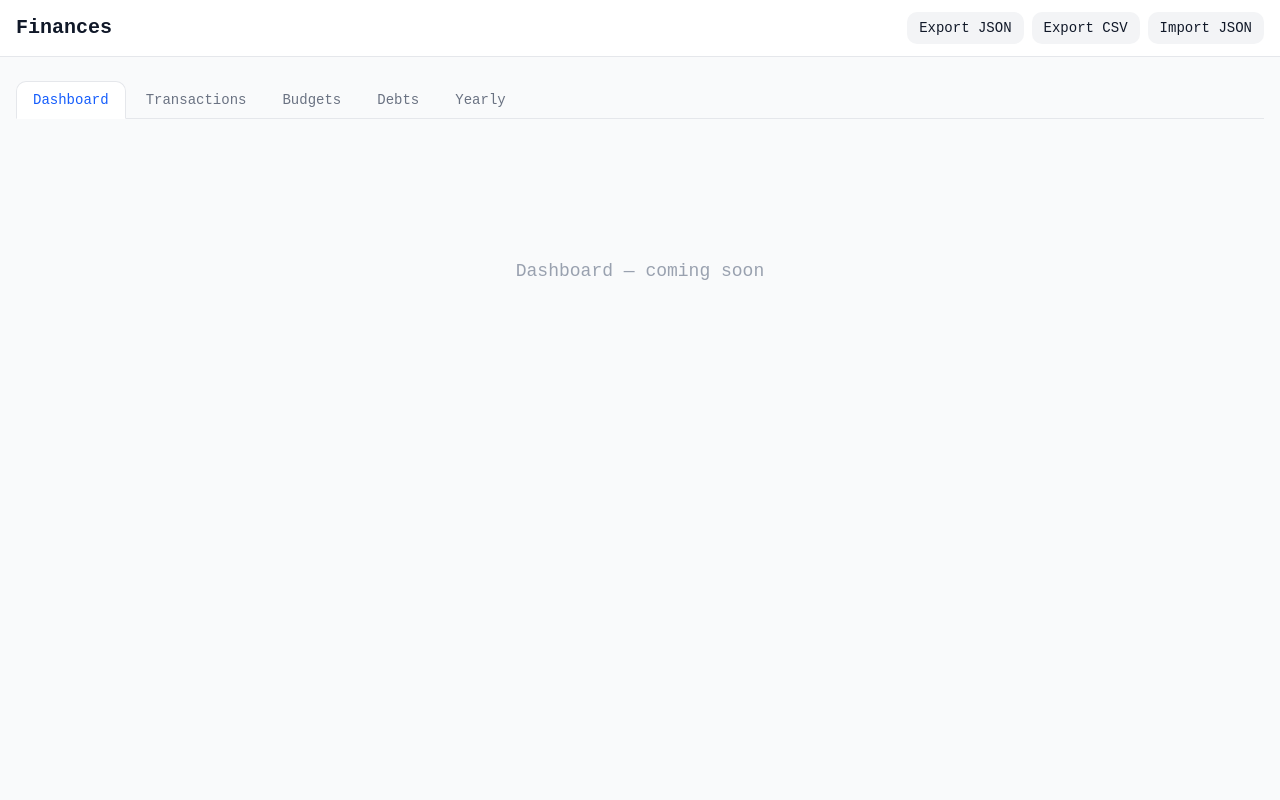
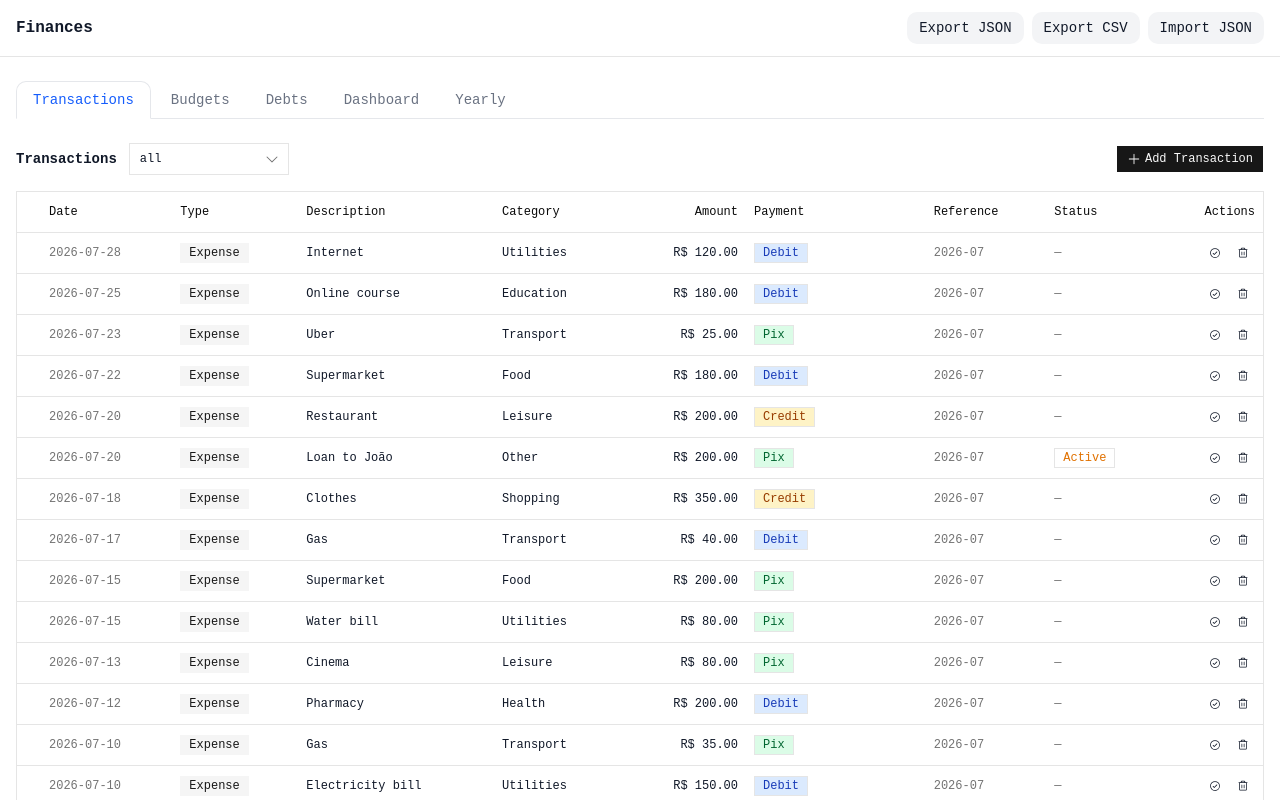
Before and after one commit to chances190/finances, a React (Vite) app: page / in a window 1280 px wide. Shown: the top 800 px of the page. Built offline with nearby package versions, Linux system fonts and the light colour scheme.

Commit message:
ui: transaction table with month filter, expandable installments, inline settle/delete

```diff
--- a/src/App.tsx
+++ b/src/App.tsx
@@ -1,32 +1,33 @@
 import { useState } from 'react'
 import ExportImport from './ui/components/Common/ExportImport'
 import Tabs from './ui/components/Common/Tabs'
+import TransactionTable from './ui/components/Transactions/TransactionTable'
 import { FinanceProvider } from './ui/context'
 
 const tabs = [
-  { key: 'dashboard', label: 'Dashboard' },
   { key: 'transactions', label: 'Transactions' },
   { key: 'budgets', label: 'Budgets' },
   { key: 'debts', label: 'Debts' },
+  { key: 'dashboard', label: 'Dashboard' },
   { key: 'yearly', label: 'Yearly' },
 ]
 
 function PagePlaceholder({ name }: { name: string }) {
   return (
-    <div className="flex items-center justify-center h-64 text-gray-400 text-lg">
+    <div className="flex items-center justify-center h-64 text-muted-foreground text-sm">
       {name} — coming soon
     </div>
   )
 }
 
 function AppShell() {
-  const [activeTab, setActiveTab] = useState('dashboard')
+  const [activeTab, setActiveTab] = useState('transactions')
 
   return (
-    <div className="min-h-screen bg-gray-50">
-      <header className="bg-white border-b border-gray-200 sticky top-0 z-40">
+    <div className="min-h-screen bg-background">
+      <header className="bg-card border-b border-border sticky top-0 z-40">
         <div className="max-w-7xl mx-auto px-4 py-3 flex items-center justify-between">
-          <h1 className="text-xl font-bold text-gray-900">Finances</h1>
+          <h1 className="text-base font-heading font-bold">Finances</h1>
           <ExportImport />
         </div>
       </header>
@@ -34,10 +35,10 @@ function AppShell() {
       <main className="max-w-7xl mx-auto px-4 py-6">
         <Tabs tabs={tabs} active={activeTab} onChange={setActiveTab} />
 
-        {activeTab === 'dashboard' && <PagePlaceholder name="Dashboard" />}
-        {activeTab === 'transactions' && <PagePlaceholder name="Transactions" />}
+        {activeTab === 'transactions' && <TransactionTable />}
         {activeTab === 'budgets' && <PagePlaceholder name="Budgets" />}
         {activeTab === 'debts' && <PagePlaceholder name="Debts" />}
+        {activeTab === 'dashboard' && <PagePlaceholder name="Dashboard" />}
         {activeTab === 'yearly' && <PagePlaceholder name="Yearly Overview" />}
       </main>
     </div>
--- /dev/null
+++ b/src/ui/components/Transactions/TransactionTable.tsx
@@ -0,0 +1,215 @@
+import {
+  CaretDownIcon,
+  CaretRightIcon,
+  CheckCircleIcon,
+  PlusIcon,
+  TrashIcon,
+} from '@phosphor-icons/react'
+import { useMemo, useState } from 'react'
+import { Badge } from '@/components/ui/badge'
+import { Button } from '@/components/ui/button'
+import {
+  Select,
+  SelectContent,
+  SelectItem,
+  SelectTrigger,
+  SelectValue,
+} from '@/components/ui/select'
+import {
+  Table,
+  TableBody,
+  TableCell,
+  TableHead,
+  TableHeader,
+  TableRow,
+} from '@/components/ui/table'
+import { PAYMENT_METHOD_LABELS, TRANSACTION_TYPE_LABELS } from '@/domain/constants'
+import type { Transaction } from '@/domain/entities'
+import { useFinance } from '@/ui/context'
+import TransactionForm from './TransactionForm'
+
+function formatCurrency(n: number): string {
+  return `R$ ${n.toFixed(2)}`
+}
+
+function PaymentBadge({ method }: { method: string }) {
+  const colors: Record<string, string> = {
+    CREDIT: 'bg-amber-100 text-amber-800 dark:bg-amber-900/30 dark:text-amber-400',
+    DEBIT: 'bg-blue-100 text-blue-800 dark:bg-blue-900/30 dark:text-blue-400',
+    PIX: 'bg-green-100 text-green-800 dark:bg-green-900/30 dark:text-green-400',
+    CASH: 'bg-purple-100 text-purple-800 dark:bg-purple-900/30 dark:text-purple-400',
+    MEAL_VOUCHER: 'bg-teal-100 text-teal-800 dark:bg-teal-900/30 dark:text-teal-400',
+  }
+  return (
+    <Badge variant="outline" className={colors[method] ?? ''}>
+      {PAYMENT_METHOD_LABELS[method] ?? method}
+    </Badge>
+  )
+}
+
+function getAvailableMonths(tx: Transaction[]): string[] {
+  const months = new Set(tx.map((t) => t.referenceMonth))
+  return Array.from(months).sort().reverse()
+}
+
+export default function TransactionTable() {
+  const { state, dispatch } = useFinance()
+  const [showForm, setShowForm] = useState(false)
+  const [filterMonth, setFilterMonth] = useState<string>('all')
+  const [expandedGroups, setExpandedGroups] = useState<Set<string>>(new Set())
+
+  const months = useMemo(() => getAvailableMonths(state.transactions), [state.transactions])
+
+  const filtered = useMemo(() => {
+    let txs = state.transactions
+    if (filterMonth !== 'all') {
+      txs = txs.filter((t) => t.referenceMonth === filterMonth)
+    }
+    return txs.sort((a, b) => b.date.localeCompare(a.date))
+  }, [state.transactions, filterMonth])
+
+  function toggleGroup(groupId?: string) {
+    if (!groupId) return
+    const next = new Set(expandedGroups)
+    if (next.has(groupId)) next.delete(groupId)
+    else next.add(groupId)
+    setExpandedGroups(next)
+  }
+
+  function hasChildren(t: Transaction): boolean {
+    return state.transactions.some(
+      (c) => c.parentId === t.groupId || (c.groupId === t.groupId && c.id !== t.id),
+    )
+  }
+
+  function getChildren(t: Transaction): Transaction[] {
+    return state.transactions.filter(
+      (c) => c.parentId === t.groupId || (c.groupId === t.groupId && c.id !== t.id),
+    )
+  }
+
+  function handleDelete(id: string) {
+    if (confirm('Delete this transaction and all related installment records?')) {
+      dispatch({ type: 'DELETE_TRANSACTION', payload: id })
+    }
+  }
+
+  function handleSettle(id: string) {
+    dispatch({ type: 'SETTLE_TRANSACTION', payload: id })
+  }
+
+  return (
+    <div className="space-y-4">
+      <div className="flex items-center justify-between">
+        <div className="flex items-center gap-3">
+          <h2 className="text-sm font-semibold">Transactions</h2>
+          <Select value={filterMonth} onValueChange={(v) => setFilterMonth(v ?? 'all')}>
+            <SelectTrigger className="w-40">
+              <SelectValue />
+            </SelectTrigger>
+            <SelectContent>
+              <SelectItem value="all">All months</SelectItem>
+              {months.map((m) => (
+                <SelectItem key={m} value={m}>
+                  {m}
+                </SelectItem>
+              ))}
+            </SelectContent>
+          </Select>
+        </div>
+        <Button size="sm" onClick={() => setShowForm(true)}>
+          <PlusIcon /> Add Transaction
+        </Button>
+      </div>
+
+      <div className="border border-border">
+        <Table>
+          <TableHeader>
+            <TableRow>
+              <TableHead className="w-6"></TableHead>
+              <TableHead>Date</TableHead>
+              <TableHead>Type</TableHead>
+              <TableHead>Description</TableHead>
+              <TableHead>Category</TableHead>
+              <TableHead className="text-right">Amount</TableHead>
+              <TableHead>Payment</TableHead>
+              <TableHead>Reference</TableHead>
+              <TableHead>Status</TableHead>
+              <TableHead className="text-right">Actions</TableHead>
+            </TableRow>
+          </TableHeader>
+          <TableBody>
+            {filtered.map((tx) => {
+              const isInstallmentParent = !!(tx.groupId && !tx.parentId && hasChildren(tx))
+              const children = isInstallmentParent ? getChildren(tx) : []
+              const isExpanded = expandedGroups.has(tx.groupId ?? '')
+              const isChild = !!tx.parentId
+
+              if (isChild) return null
+
+              return (
+                <TableRow key={tx.id} className={tx.isSettled ? 'opacity-50' : ''}>
+                  <TableCell>
+                    {children.length > 0 && (
+                      <button
+                        type="button"
+                        onClick={() => toggleGroup(tx.groupId)}
+                        className="cursor-pointer"
+                      >
+                        {isExpanded ? <CaretDownIcon /> : <CaretRightIcon />}
+                      </button>
+                    )}
+                  </TableCell>
+                  <TableCell className="text-muted-foreground">{tx.date}</TableCell>
+                  <TableCell>
+                    <Badge variant={tx.type === 'INCOME' ? 'default' : 'secondary'}>
+                      {TRANSACTION_TYPE_LABELS[tx.type]}
+                    </Badge>
+                  </TableCell>
+                  <TableCell className="max-w-40 truncate">{tx.description}</TableCell>
+                  <TableCell>{tx.category}</TableCell>
+                  <TableCell
+                    className={`text-right font-mono ${tx.type === 'INCOME' ? 'text-green-600' : ''}`}
+                  >
+                    {formatCurrency(tx.amount)}
+                  </TableCell>
+                  <TableCell>
+                    <PaymentBadge method={tx.paymentMethod} />
+                  </TableCell>
+                  <TableCell className="text-muted-foreground">{tx.referenceMonth}</TableCell>
+                  <TableCell>
+                    {tx.isSettled ? (
+                      <Badge variant="outline" className="text-green-600">
+                        Settled
+                      </Badge>
+                    ) : tx.isDebt ? (
+                      <Badge variant="outline" className="text-amber-600">
+                        Active
+                      </Badge>
+                    ) : (
+                      <span className="text-muted-foreground">—</span>
+                    )}
+                  </TableCell>
+                  <TableCell>
+                    <div className="flex gap-1 justify-end">
+                      {!tx.isSettled && (
+                        <Button variant="ghost" size="icon-xs" onClick={() => handleSettle(tx.id)}>
+                          <CheckCircleIcon />
+                        </Button>
+                      )}
+                      <Button variant="ghost" size="icon-xs" onClick={() => handleDelete(tx.id)}>
+                        <TrashIcon />
+                      </Button>
+                    </div>
+                  </TableCell>
+                </TableRow>
+              )
+            })}
+          </TableBody>
+        </Table>
+      </div>
+
+      <TransactionForm open={showForm} onOpenChange={setShowForm} />
+    </div>
+  )
+}
```
